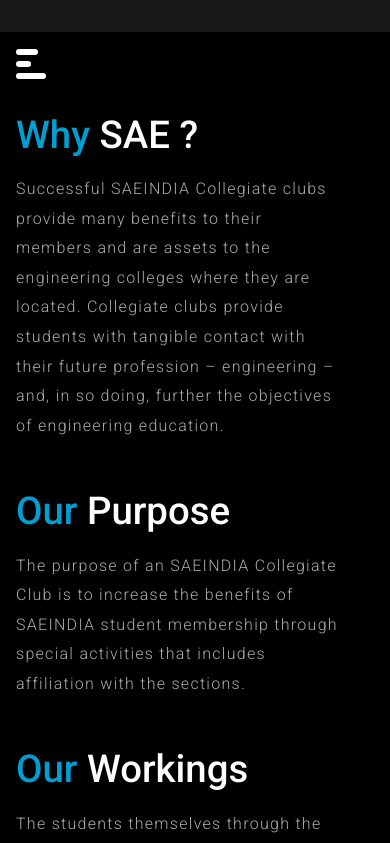
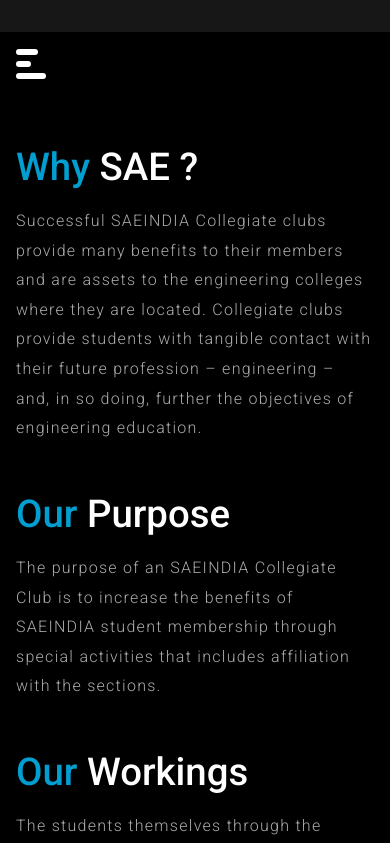
Before and after one commit to lucidrohit/sae-website, a React (Create React App) app: page /about in a window 390 px wide. Shown: the top 843 px of the page. Built offline with nearby package versions, Linux system fonts and the light colour scheme.

Commit message:
removed max width  and added margin top so that it becomes  more responsive

```diff
--- a/src/pages/about/about.scss
+++ b/src/pages/about/about.scss
@@ -1,4 +1,5 @@
 .about {
+  margin-top: 2rem;
   max-width: 65rem;
   display: flex;
   justify-content: center;
@@ -10,7 +11,6 @@
     align-self: flex-start;
   }
   &__para {
-    max-width: 90%;
     align-self: flex-start;
     color: var(--color-text);
     font-size: 1rem;
```
